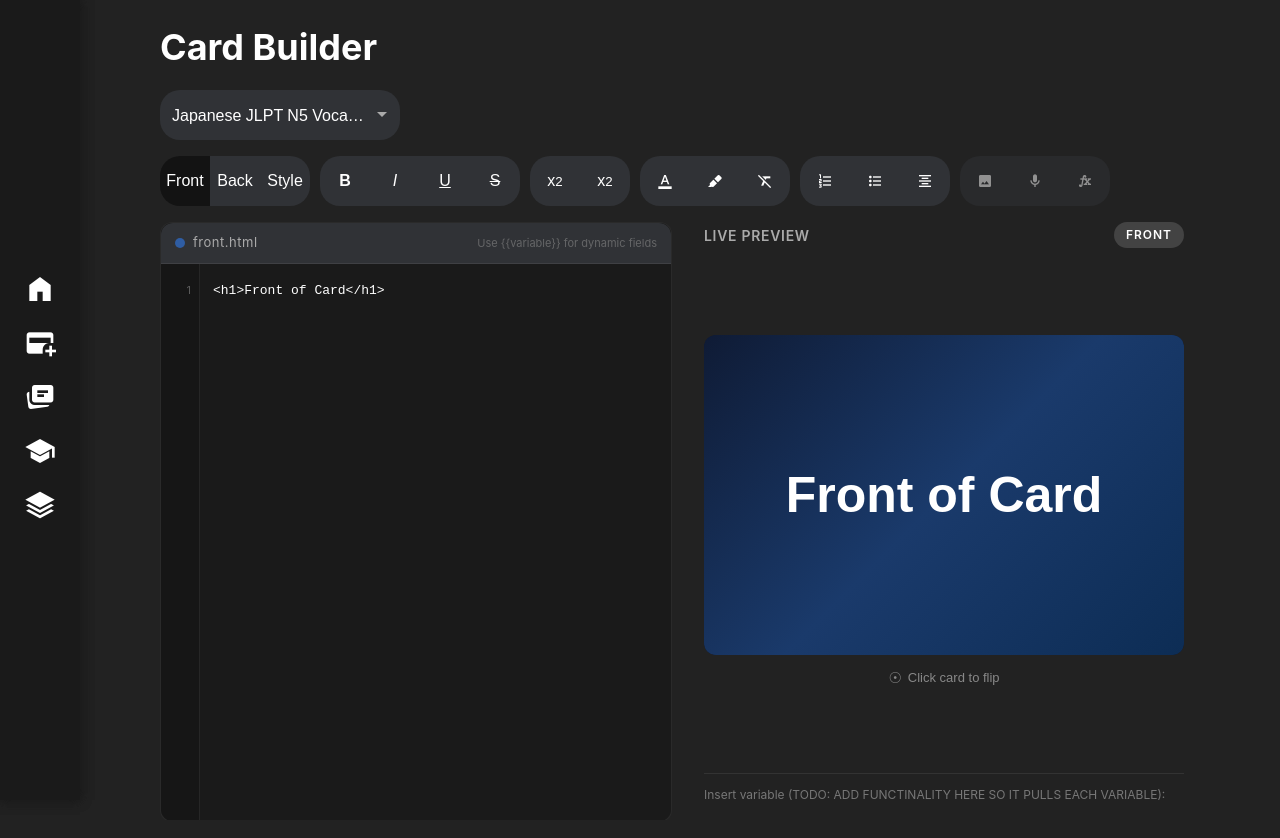
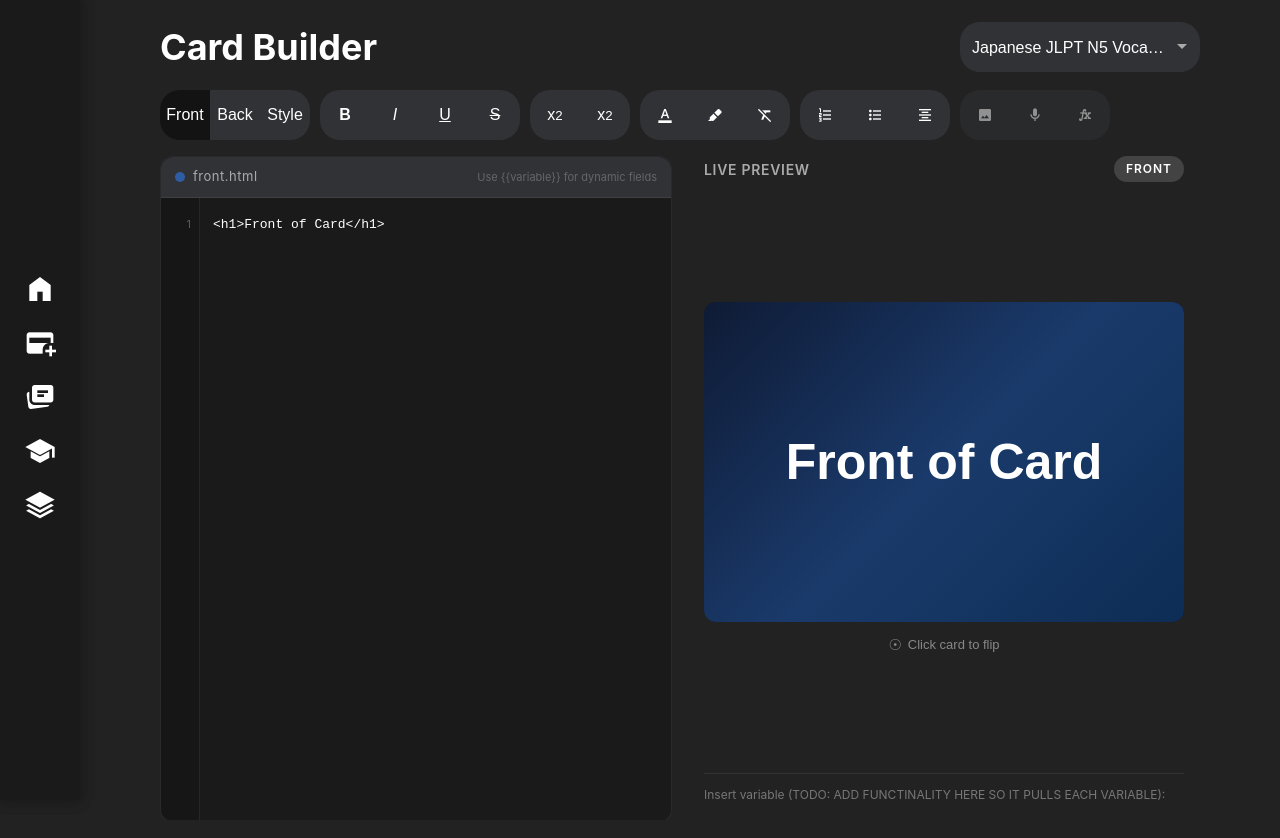
Before and after one commit to 18barbers2/gostudycards, a React (Vite) app in the folder frontend/: page /card-builder in a window 1280 px wide. Shown: the top 838 px of the page. Built offline with nearby package versions, Linux system fonts and the light colour scheme.

Commit message:
refactor: moved the Deck Selection to the same row as the title

```diff
--- a/frontend/src/css/index.css
+++ b/frontend/src/css/index.css
@@ -21,12 +21,18 @@
     /* Card colors */
 }
 
+.page-title-row {
+    display: flex;
+    align-items: center;
+    justify-content: space-between;
+    flex-shrink: 0;
+}
+
 .page-title {
     margin: 0;
     padding: 0;
     font-size: var(--font-size-lg);
     font-weight: 700;
-    flex-shrink: 0;
 }
 
 /* Custom scrollbar — applies site-wide */
--- a/frontend/src/pages/AddCard.tsx
+++ b/frontend/src/pages/AddCard.tsx
@@ -109,9 +109,9 @@ export default function AddCard() {
     return (
         <Layout>
             <div className='add-card-page'>
+                {/* Title row — page title on the left, deck selector on the right */}
+                <div className='page-title-row'>
                     <h1 className='page-title'>Add Card</h1>
-
-                {/* Deck selector — card-level setting, sits on its own row */}
                     <select
                         className='deck-selector'
                         value={selectedDeckId}
@@ -121,6 +121,7 @@ export default function AddCard() {
                             <option key={deck.id} value={deck.id}>{deck.name}</option>
                         ))}
                     </select>
+                </div>
 
                 {/* Formatting toolbar — field-level editing tools, sits on its own row */}
                 <EditorFormatControls handleFormat={handleFormat} />
--- a/frontend/src/pages/CardBuilder.tsx
+++ b/frontend/src/pages/CardBuilder.tsx
@@ -56,8 +56,9 @@ export default function CardBuilder() {
     return (
         <Layout>
             <div className='card-builder-page'>
+                {/* Title row — page title on the left, deck selector on the right */}
+                <div className='page-title-row'>
                     <h1 className='page-title'>Card Builder</h1>
-                {/* Deck selector — card-level setting, sits on its own row */}
                     <select
                         className='deck-selector'
                         value={selectedDeckId}
@@ -67,6 +68,7 @@ export default function CardBuilder() {
                             <option key={deck.id} value={deck.id}>{deck.name}</option>
                         ))}
                     </select>
+                </div>
 
                 {/* Editor controls — tabs and format toolbar are both editor-level tools */}
                 <div className='editor-controls'>
```
Lines whose indentation alone changed are shown as unchanged.
